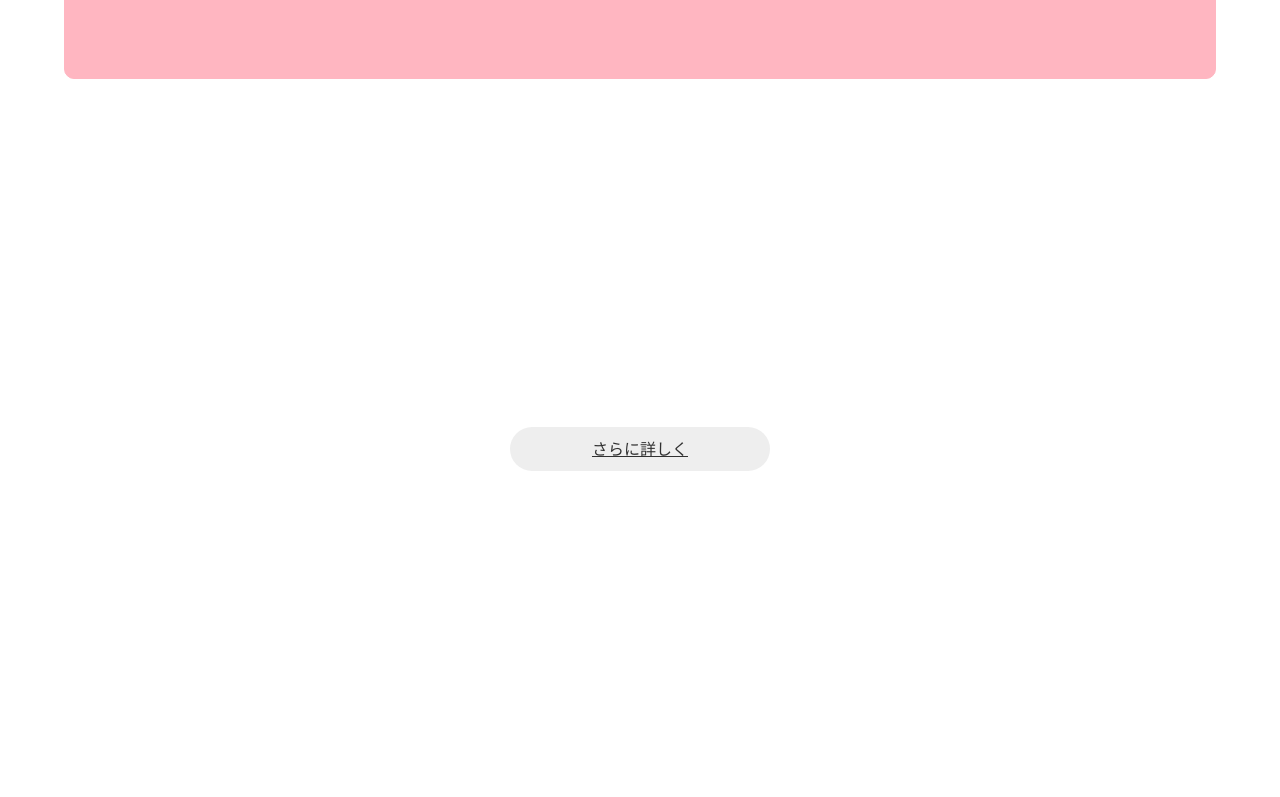
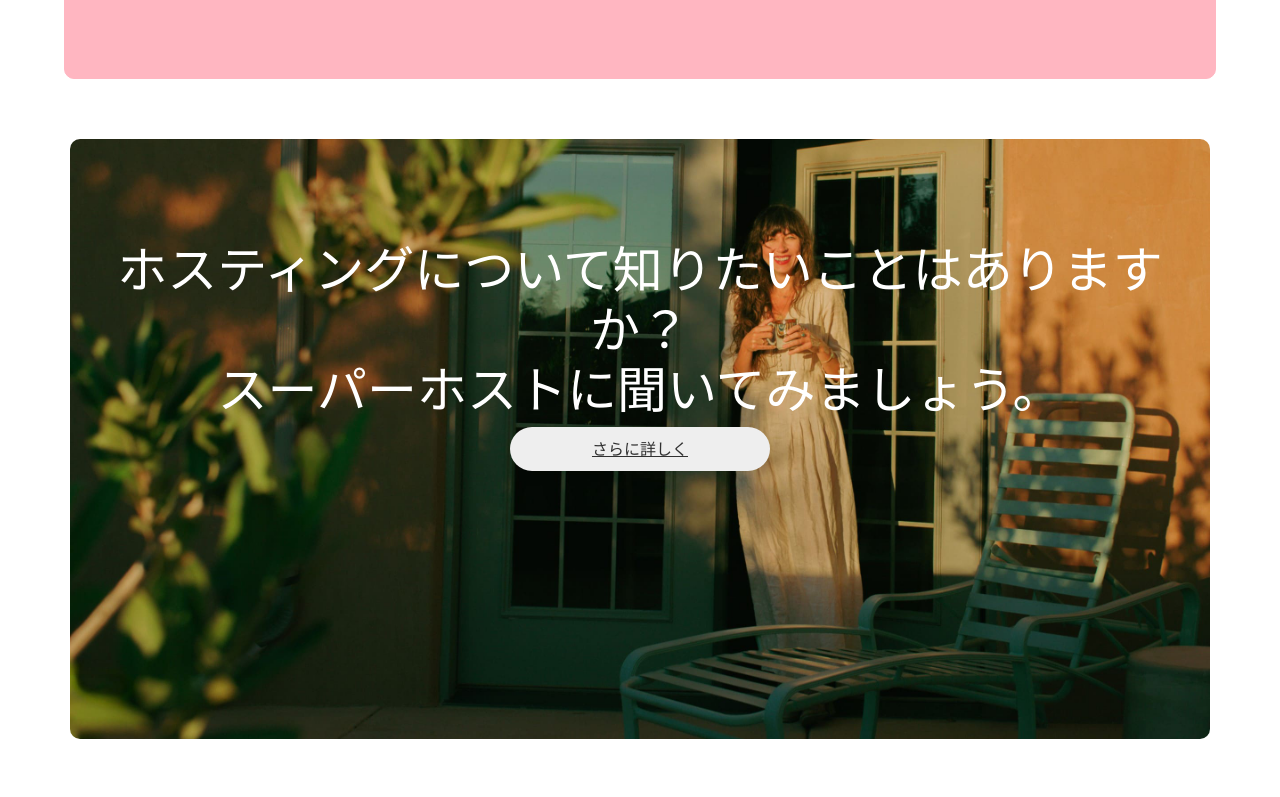
Before and after one commit to shiranemizue/hosting2, a plain HTML site: page index.html in a window 1280 px wide. Shown: the part 3280-4077 px from the top of the page. Drawn offline with nearby package versions, Linux system fonts and the light colour scheme; files whose address does not match are found by name.

Commit message:
Update sechion5.css

```diff
--- a/sechion5.css
+++ b/sechion5.css
@@ -54,7 +54,7 @@
 .container{
     width: 90%;
     height: 600px;
-    background-image: url(./ホスティング　模写/woman2.jpg);
+    background-image: url(https://github.com/shiranemizue/hosting2/blob/main/woman2.jpg?raw=true);
     background-position: center center;
     background-size: 100%;
     border-radius: 10px;
```
